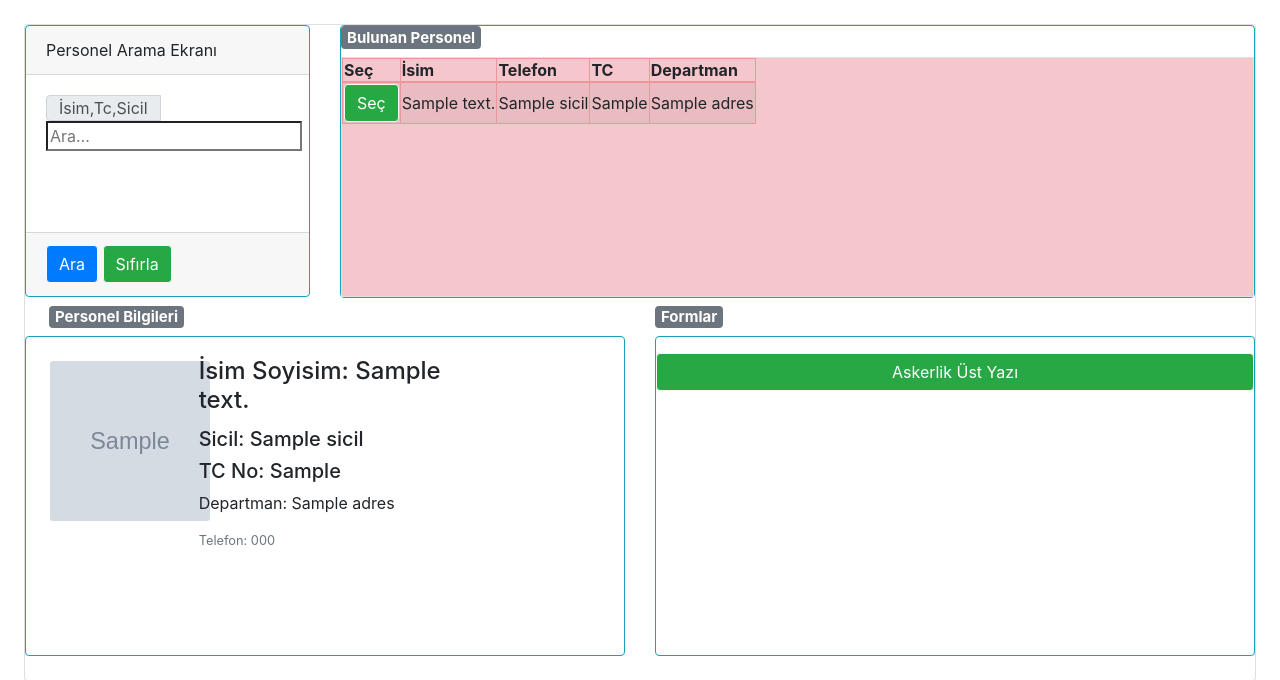
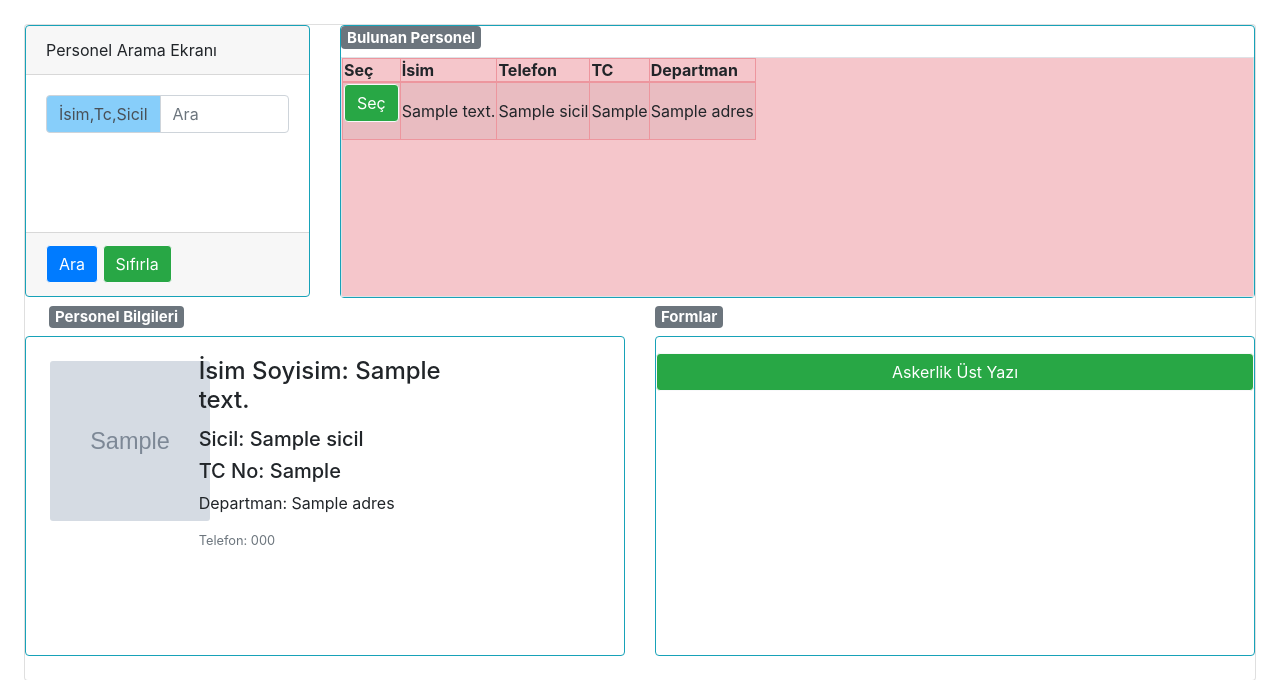
Before and after one commit to oguz687/projefihrist, a Django app: template fihrist/templates/fihrist/base.html in a window 1280 px wide. Shown: the top 680 px of the page. Run offline with Django 3.2, Linux system fonts and the light colour scheme; the template is opened without the code that fills it: most values are stand-ins (such as "Sample title", 1, 10 or a date in 2020); grey boxes marked "Sample" are stand-in pictures; some libraries are stand-ins or nearby versions.

Commit message:
son hali

```diff
--- a/fihrist/templates/fihrist/index.html
+++ b/fihrist/templates/fihrist/index.html
@@ -15,14 +15,25 @@
 
                                         <div class="row">
                                             <div class="col-lg-12">
-                                                <div class="input-group mb-1">
-                                                    <div class="input-group-prepend">
-                                                        <span class="input-group-text pb-0 pt-0"
-                                                              id="">İsim,Tc,Sicil</span>
+                                                <form class="form-inline">
+
+
+                                                    <label class="sr-only"
+                                                           for="inlineFormInputGroupUsername2">Ara</label>
+                                                    <div class="input-group mb-2 mr-sm-2">
+                                                        <div class="input-group-prepend">
+                                                            <div class="input-group-text " style="background-color: lightskyblue">İsim,Tc,Sicil</div>
+                                                        </div>
+                                                        <input type="text" class="form-control"
+                                                               id="inlineFormInputGroupUsername2"
+                                                               placeholder="Ara"
+                                                               name="q"
+                                                        >
                                                     </div>
-                                                    <label for="q"></label>
-                                                    <input name="q" type="search" placeholder="Ara...">
-                                                </div>
+
+
+                                                </form>
+
                                             </div>
 
                                         </div>
@@ -66,7 +77,7 @@
                             <table>
                                 <thead class="thead-info">
                                 <tr>
-                                                                        <th scope="col">Seç</th>
+                                    <th scope="col">Seç</th>
 
 
                                     <th scope="col">İsim</th>
@@ -91,11 +102,13 @@
                                                        value={{ ara.sicil }}
                                                                placeholder="seç"
                                                        data-target="submitbuton"
-                                                               style="width:100%"
-                                                       name="qq">
+                                                       name="qq"
+                                                >
+                                                <input class="btn btn-success border-light" type="submit"
+                                                       id="submitbuton"
+                                                       form="formsec" value="Seç">
                                             </form>
-                                            <input class="btn btn-success border-light" type="submit" id="submitbuton"
-                       form="formsec" value="Seç">
+
 
                                         </td>
                                         <td>{{ ara.isim }}</td>
```
